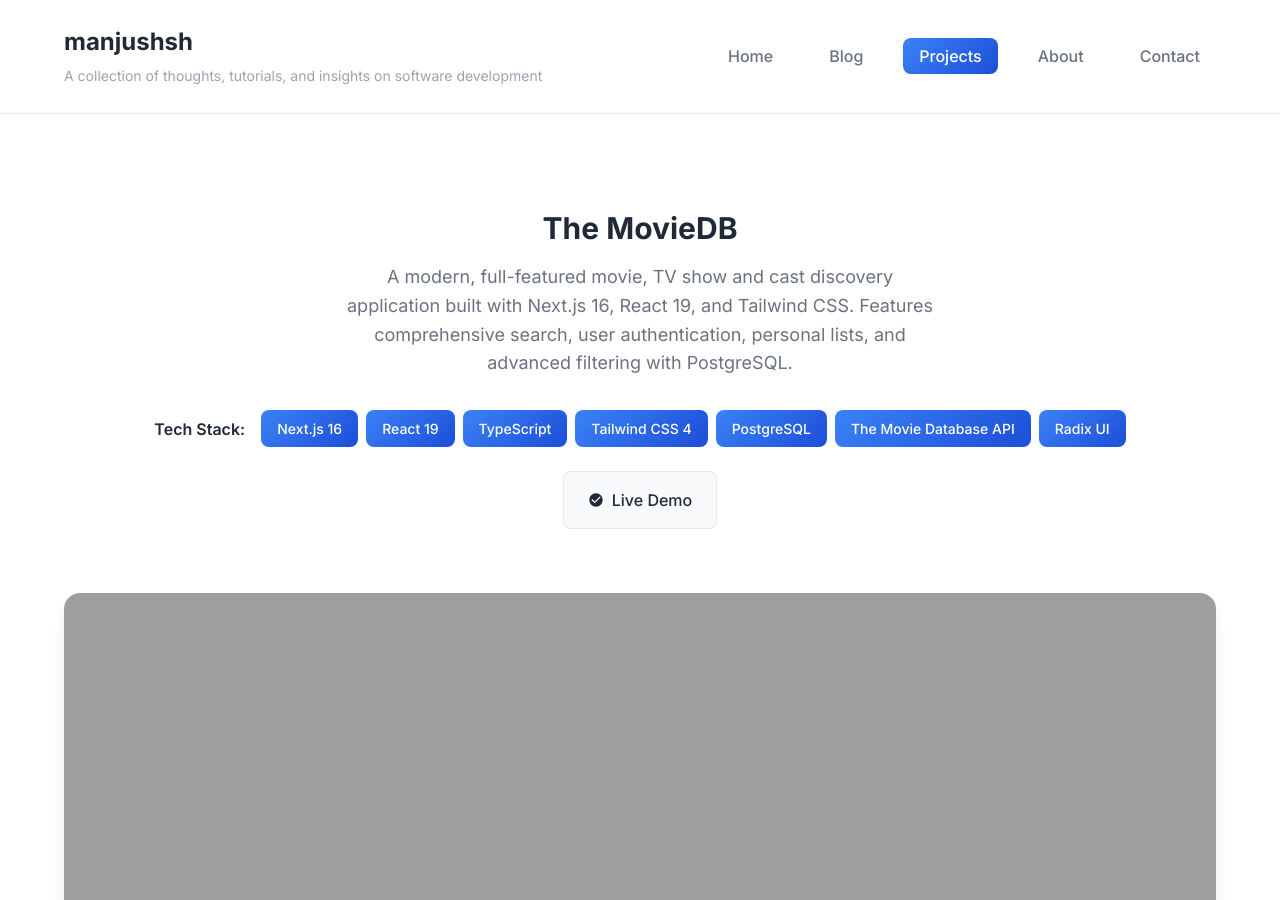
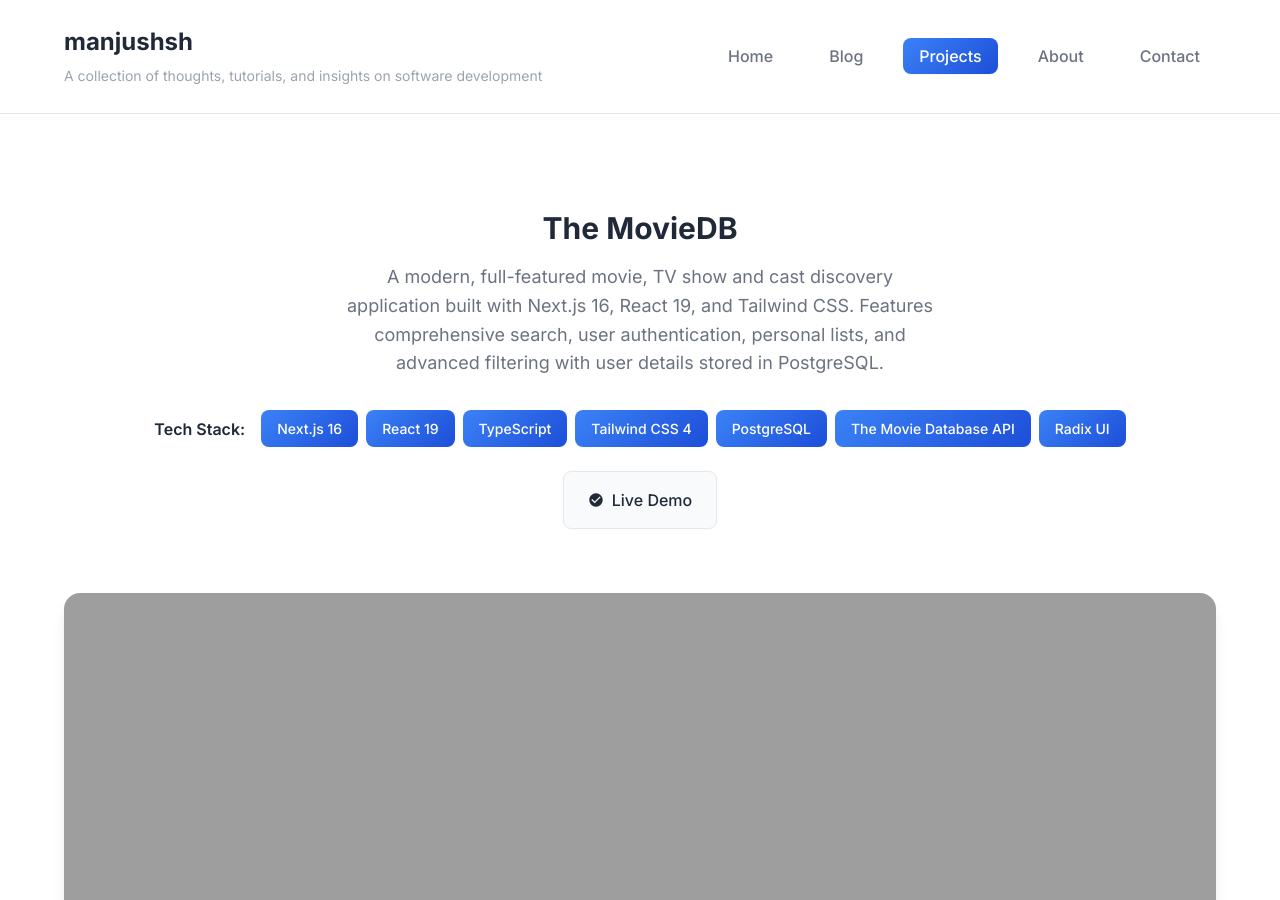
Before and after one commit to manjushsh/manjushsh, a Jekyll site: the page built from _projects/tmdb-movie-listings.md, in a window 1280 px wide and 900 px high. Built offline with Jekyll 4.4.1, drawn with Linux system fonts in a browser that asks for light colours.

Commit message:
minor changes

```diff
--- a/_projects/tmdb-movie-listings.md
+++ b/_projects/tmdb-movie-listings.md
@@ -1,6 +1,6 @@
 ---
 title: "The MovieDB"
-description: "A modern, full-featured movie, TV show and cast discovery application built with Next.js 16, React 19, and Tailwind CSS. Features comprehensive search, user authentication, personal lists, and advanced filtering with PostgreSQL."
+description: "A modern, full-featured movie, TV show and cast discovery application built with Next.js 16, React 19, and Tailwind CSS. Features comprehensive search, user authentication, personal lists, and advanced filtering with user details stored in PostgreSQL."
 date: 2025-10-23
 tech_stack:
   - "Next.js 16"
```
